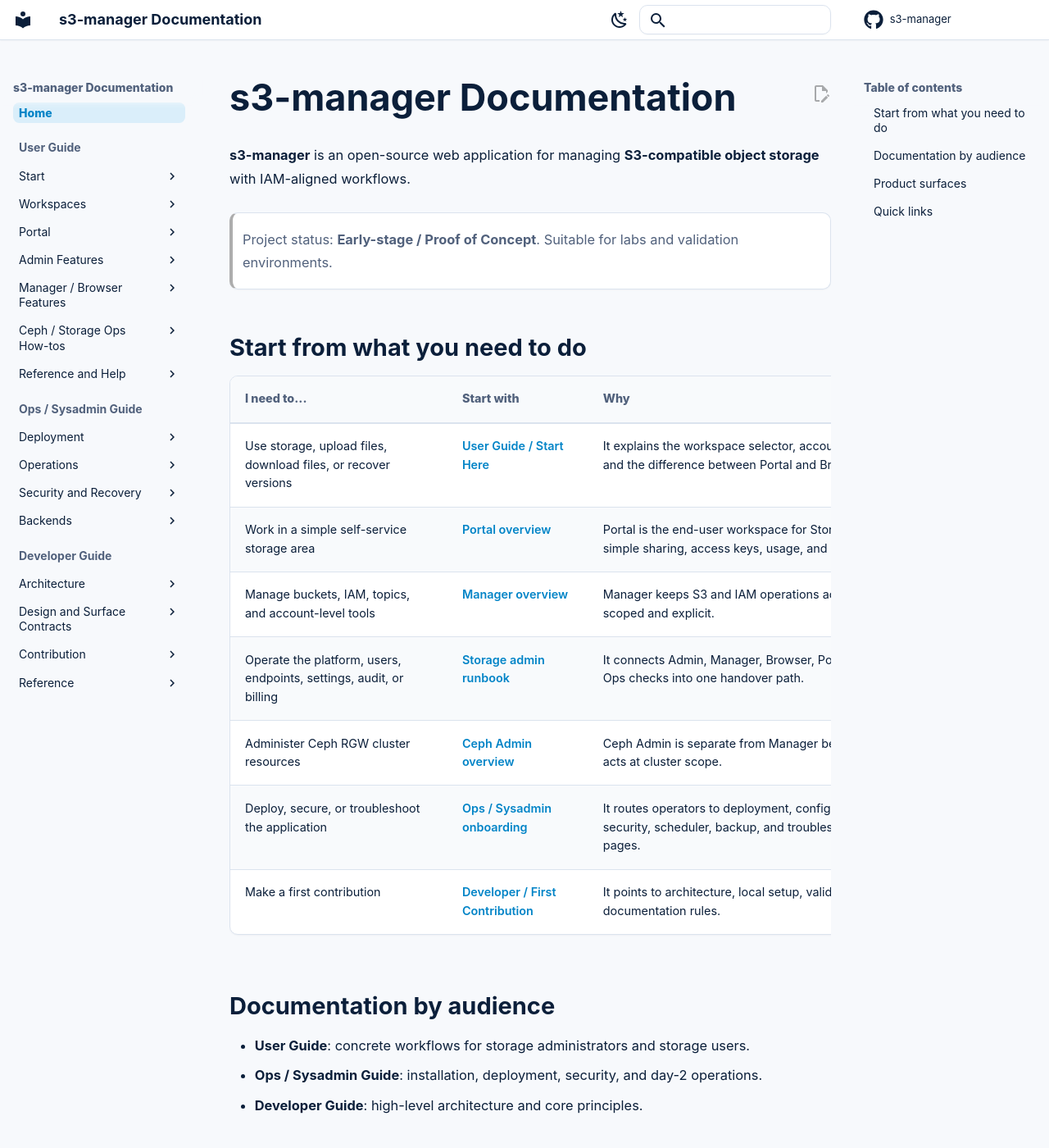
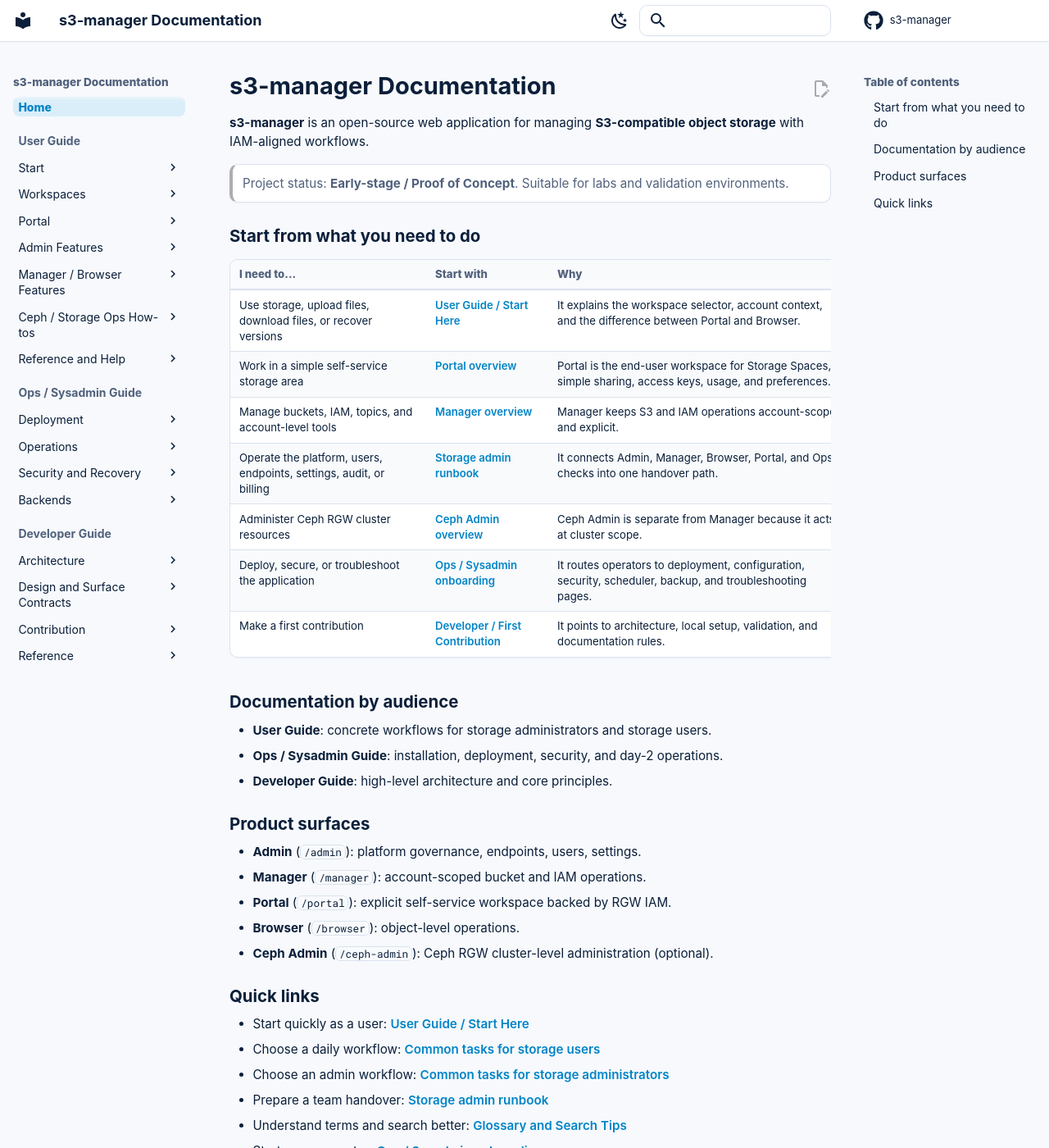
Before and after one commit to ksperis/s3-manager, an MkDocs documentation site: the page built from doc/docs/index.md, in a window 1280 px wide and 1400 px high. Shown: the whole window at 82% size. Built offline with MkDocs 1.6.1 and Material for MkDocs 9.7.7, drawn with Linux system fonts in a browser that asks for light colours; comment, search, counter and statistics services are not loaded.

Commit message:
docs(docs): make documentation theme more compact
Why:
Keep the published documentation aligned with the application's dense operational workspace style while preserving readability on desktop and mobile.

What:
- Reduce documentation heading scale, vertical rhythm, table padding, callout spacing, and navigation spacing.
- Compact screenshot carousel and lightbox chrome so screenshots keep more visual priority.
- Document the compact density rule in the theme and docs maintenance guidelines.

Validation:
- rtk git diff --check -- doc
- rtk npm --prefix frontend run docs:screenshots:check
- rtk python3 -m mkdocs build --strict --config-file doc/mkdocs.yml --site-dir /private/tmp/s3-manager-docs-compact
- rtk node /private/tmp/s3-manager-docs-compact-smoke.mjs

```diff
--- a/doc/docs/assets/stylesheets/docs-theme.css
+++ b/doc/docs/assets/stylesheets/docs-theme.css
@@ -162,6 +162,7 @@
   border-radius: 0.5rem;
   background: var(--shell-control-bg);
   box-shadow: var(--shell-control-shadow);
+  min-height: 1.9rem;
 }
 
 .md-search__form:hover {
@@ -173,17 +174,17 @@
 }
 
 .md-main__inner {
-  margin-top: 1.25rem;
+  margin-top: 0.85rem;
 }
 
 .md-content__inner {
-  padding-bottom: 3.5rem;
+  padding-bottom: 2.75rem;
 }
 
 .md-typeset {
   color: var(--s3-docs-text);
-  font-size: 0.82rem;
-  line-height: 1.72;
+  font-size: 0.76rem;
+  line-height: 1.54;
   overflow-x: auto;
 }
 
@@ -196,26 +197,37 @@
 }
 
 .md-typeset h1 {
-  margin: 0 0 1.55rem;
-  font-size: 2.25rem;
-  line-height: 1.12;
+  margin: 0 0 0.78rem;
+  font-size: 1.45rem;
+  line-height: 1.18;
 }
 
 .md-typeset h2 {
-  margin: 2.4rem 0 0.8rem;
-  padding-top: 0.25rem;
-  font-size: 1.45rem;
-  line-height: 1.22;
+  margin: 1.28rem 0 0.42rem;
+  padding-top: 0.1rem;
+  font-size: 1.02rem;
+  line-height: 1.26;
 }
 
 .md-typeset h3 {
-  margin-top: 1.75rem;
-  font-size: 1.02rem;
+  margin-top: 0.95rem;
+  font-size: 0.88rem;
+  line-height: 1.3;
 }
 
 .md-typeset p,
 .md-typeset li {
-  max-width: 78ch;
+  max-width: 82ch;
+}
+
+.md-typeset p,
+.md-typeset ul,
+.md-typeset ol {
+  margin-block: 0.48rem;
+}
+
+.md-typeset li + li {
+  margin-top: 0.18rem;
 }
 
 .md-typeset a {
@@ -225,8 +237,8 @@
 }
 
 .md-typeset blockquote {
-  margin: 1.35rem 0 1.8rem;
-  padding: 0.9rem 1rem;
+  margin: 0.75rem 0 1rem;
+  padding: 0.55rem 0.72rem;
   border: 1px solid var(--s3-docs-border);
   border-left: 0.24rem solid var(--md-accent-fg-color);
   border-radius: var(--s3-docs-radius);
@@ -242,7 +254,7 @@
 .md-typeset code {
   border: 1px solid var(--s3-docs-border);
   border-radius: 0.3rem;
-  font-size: 0.86em;
+  font-size: 0.84em;
 }
 
 .md-typeset pre > code {
@@ -259,7 +271,7 @@
 
 .md-typeset table:not([class]) {
   width: 100%;
-  min-width: 42rem;
+  min-width: 38rem;
   overflow: hidden;
   border: 1px solid var(--s3-docs-border-strong);
   border-radius: var(--s3-docs-radius);
@@ -267,8 +279,8 @@
   border-spacing: 0;
   background: var(--s3-docs-panel);
   box-shadow: var(--ui-shadow-card);
-  font-size: 0.72rem;
-  line-height: 1.58;
+  font-size: 0.66rem;
+  line-height: 1.44;
 }
 
 .md-typeset table:not([class]) th {
@@ -280,7 +292,7 @@
 
 .md-typeset table:not([class]) th,
 .md-typeset table:not([class]) td {
-  padding: 0.82rem 0.9rem;
+  padding: 0.42rem 0.55rem;
   border-color: var(--s3-docs-border);
   vertical-align: top;
 }
@@ -299,21 +311,26 @@
   border-radius: var(--s3-docs-radius);
   background: var(--ui-surface);
   box-shadow: var(--ui-shadow-soft);
+  margin: 0.85rem 0;
+  font-size: 0.74rem;
 }
 
 .md-typeset .admonition-title,
 .md-typeset summary {
   font-weight: 760;
+  min-height: auto;
 }
 
 .md-nav__title {
   color: var(--s3-docs-muted);
+  font-size: 0.68rem;
   font-weight: 760;
 }
 
 .md-nav__link {
   border-radius: 0.375rem;
-  padding: 0.18rem 0.35rem;
+  padding: 0.12rem 0.32rem;
+  line-height: 1.36;
 }
 
 .md-nav__item .md-nav__link--active {
@@ -378,6 +395,45 @@
   }
 }
 
+@media screen and (max-width: 76.25em) {
+  html .md-typeset h1 {
+    margin-bottom: 0.78rem;
+    font-size: 1.45rem;
+    line-height: 1.18;
+  }
+
+  html .md-typeset h2 {
+    margin-top: 1.28rem;
+    font-size: 1.02rem;
+  }
+}
+
+@media screen and (max-width: 48rem) {
+  html .md-typeset {
+    font-size: 0.76rem;
+    line-height: 1.54;
+  }
+
+  html .md-typeset h1 {
+    font-size: 1.34rem;
+    line-height: 1.2;
+  }
+
+  html .md-typeset h2 {
+    font-size: 0.98rem;
+  }
+
+  html .md-typeset table:not([class]) {
+    font-size: 0.66rem;
+    line-height: 1.44;
+  }
+
+  html .md-typeset table:not([class]) th,
+  html .md-typeset table:not([class]) td {
+    padding: 0.42rem 0.55rem;
+  }
+}
+
 @media screen and (max-width: 44rem) {
   .md-main__inner {
     margin-top: 0.85rem;
--- a/doc/docs/assets/stylesheets/screenshots-gallery.css
+++ b/doc/docs/assets/stylesheets/screenshots-gallery.css
@@ -1,7 +1,7 @@
 .docs-screenshot-carousel {
   display: grid;
-  gap: 1rem;
-  margin: 1rem 0 2rem;
+  gap: 0.7rem;
+  margin: 0.75rem 0 1.35rem;
 }
 
 .docs-screenshot-carousel figure {
@@ -37,10 +37,10 @@
 }
 
 .docs-screenshot-carousel figcaption {
-  padding: 1rem 1.1rem 1.1rem;
+  padding: 0.68rem 0.82rem 0.78rem;
   color: var(--ui-text);
-  font-size: 0.72rem;
-  line-height: 1.55;
+  font-size: 0.68rem;
+  line-height: 1.48;
 }
 
 .docs-screenshot-carousel figcaption strong {
@@ -48,19 +48,19 @@
 }
 
 .docs-screenshot-carousel.is-enhanced {
-  gap: 0.9rem;
+  gap: 0.65rem;
 }
 
 .docs-screenshot-carousel__controls {
   display: flex;
   align-items: center;
   justify-content: space-between;
-  gap: 0.75rem;
+  gap: 0.55rem;
 }
 
 .docs-screenshot-carousel__nav {
   display: flex;
-  gap: 0.55rem;
+  gap: 0.4rem;
 }
 
 .docs-screenshot-carousel__button,
@@ -71,10 +71,10 @@
   color: var(--ui-text);
   cursor: pointer;
   font: inherit;
-  font-size: 0.7rem;
+  font-size: 0.66rem;
   font-weight: 700;
   line-height: 1;
-  padding: 0.75rem 0.9rem;
+  padding: 0.55rem 0.68rem;
   transition: border-color 160ms ease, color 160ms ease, transform 160ms ease, background-color 160ms ease;
 }
 
@@ -97,7 +97,7 @@
 .docs-screenshot-carousel__counter,
 .docs-screenshot-lightbox__counter {
   color: var(--ui-text-muted);
-  font-size: 0.7rem;
+  font-size: 0.64rem;
   font-weight: 700;
   letter-spacing: 0.08em;
   text-transform: uppercase;
@@ -154,15 +154,15 @@
 .docs-screenshot-trigger__hint,
 .docs-screenshot-carousel__image-hint {
   position: absolute;
-  right: 0.95rem;
-  bottom: 0.95rem;
+  right: 0.7rem;
+  bottom: 0.7rem;
   z-index: 1;
-  padding: 0.45rem 0.65rem;
+  padding: 0.34rem 0.5rem;
   border: 1px solid rgba(255, 255, 255, 0.22);
   border-radius: 0.375rem;
   background: rgba(15, 23, 42, 0.72);
   color: #fff;
-  font-size: 0.65rem;
+  font-size: 0.6rem;
   font-weight: 700;
   letter-spacing: 0.03em;
   pointer-events: none;
@@ -178,15 +178,15 @@
 
 .docs-screenshot-carousel__thumbnails {
   display: grid;
-  gap: 0.75rem;
-  grid-template-columns: repeat(auto-fit, minmax(8.5rem, 1fr));
+  gap: 0.5rem;
+  grid-template-columns: repeat(auto-fit, minmax(7.4rem, 1fr));
 }
 
 .docs-screenshot-carousel__thumb,
 .docs-screenshot-lightbox__thumb {
   display: grid;
-  gap: 0.45rem;
-  padding: 0.45rem;
+  gap: 0.32rem;
+  padding: 0.32rem;
   border: 1px solid var(--ui-border);
   border-radius: var(--s3-docs-radius);
   background: var(--ui-surface-muted);
@@ -221,7 +221,7 @@
 
 .docs-screenshot-carousel__thumb-label {
   display: block;
-  font-size: 0.66rem;
+  font-size: 0.62rem;
   font-weight: 700;
   letter-spacing: 0.01em;
 }
@@ -233,7 +233,7 @@
   display: flex;
   align-items: center;
   justify-content: center;
-  padding: 0.5rem;
+  padding: 0.35rem;
   background: rgba(2, 6, 23, 0.84);
   backdrop-filter: blur(10px);
 }
@@ -246,11 +246,11 @@
   display: grid;
   grid-template-columns: minmax(0, 1fr);
   grid-template-rows: minmax(0, 1fr) auto;
-  gap: 0.6rem;
-  width: min(98vw, 110rem);
-  height: calc(100vh - 1rem);
-  height: calc(100dvh - 1rem);
-  padding: 0.5rem;
+  gap: 0.42rem;
+  width: min(99vw, 112rem);
+  height: calc(100vh - 0.7rem);
+  height: calc(100dvh - 0.7rem);
+  padding: 0.38rem;
   overflow: hidden;
   border: 1px solid rgba(148, 163, 184, 0.18);
   border-radius: var(--s3-docs-radius);
@@ -300,9 +300,9 @@
   display: flex;
   align-items: center;
   justify-content: space-between;
-  gap: 1rem;
+  gap: 0.75rem;
   min-width: 0;
-  padding: 0.85rem 1rem;
+  padding: 0.62rem 0.78rem;
   border-bottom: 1px solid rgba(255, 255, 255, 0.12);
   background: rgba(2, 6, 23, 0.96);
   pointer-events: auto;
@@ -310,7 +310,7 @@
 
 .docs-screenshot-lightbox__meta {
   display: grid;
-  gap: 0.35rem;
+  gap: 0.22rem;
   min-width: 0;
   max-width: min(72rem, calc(100% - 7rem));
 }
@@ -318,7 +318,7 @@
 .docs-screenshot-lightbox__title {
   margin: 0;
   color: #fff;
-  font-size: 1rem;
+  font-size: 0.9rem;
   font-weight: 700;
   line-height: 1.2;
   text-shadow: 0 1px 2px rgba(2, 6, 23, 0.4);
@@ -333,7 +333,7 @@
   position: relative;
   z-index: 1;
   flex: 0 0 auto;
-  padding-inline: 1rem;
+  padding-inline: 0.78rem;
   border-color: rgba(255, 255, 255, 0.18);
   background: rgba(15, 23, 42, 0.72);
   color: #fff;
@@ -369,8 +369,8 @@
   align-self: center;
   z-index: 2;
   width: auto;
-  min-width: 4rem;
-  padding: 0.75rem;
+  min-width: 3.4rem;
+  padding: 0.55rem;
   border: 0;
   background: transparent;
   color: #fff;
@@ -393,12 +393,12 @@
   display: inline-flex;
   align-items: center;
   justify-content: center;
-  width: 2.85rem;
-  height: 2.85rem;
+  width: 2.45rem;
+  height: 2.45rem;
   border: 1px solid rgba(255, 255, 255, 0.26);
   border-radius: 999px;
   background: rgba(15, 23, 42, 0.72);
-  font-size: 2rem;
+  font-size: 1.68rem;
   line-height: 1;
   transition: transform 160ms ease, background-color 160ms ease, opacity 160ms ease;
 }
@@ -430,7 +430,7 @@
   grid-area: caption;
   z-index: 3;
   min-width: 0;
-  padding: 0.85rem 1rem;
+  padding: 0.62rem 0.78rem;
   border-top: 1px solid rgba(255, 255, 255, 0.12);
   background: rgba(2, 6, 23, 0.96);
   pointer-events: auto;
@@ -439,8 +439,8 @@
 .docs-screenshot-lightbox__caption {
   max-width: min(80rem, 100%);
   color: #fff;
-  font-size: 0.82rem;
-  line-height: 1.55;
+  font-size: 0.76rem;
+  line-height: 1.45;
   text-shadow: 0 1px 2px rgba(2, 6, 23, 0.48);
 }
 
@@ -455,22 +455,22 @@
 
 .docs-screenshot-lightbox__thumbnails {
   display: flex;
-  gap: 0.45rem;
+  gap: 0.35rem;
   overflow-x: auto;
   padding: 0.05rem;
   scrollbar-width: thin;
 }
 
 .docs-screenshot-lightbox__thumb {
-  flex: 0 0 clamp(5.75rem, 8vw, 7.5rem);
+  flex: 0 0 clamp(5.25rem, 7.4vw, 6.85rem);
   gap: 0;
-  padding: 0.25rem;
+  padding: 0.2rem;
   border-radius: var(--s3-docs-radius);
 }
 
 .docs-screenshot-lightbox__thumb img {
   width: 100%;
-  height: 3.8rem;
+  height: 3.35rem;
   object-fit: cover;
 }
 
```
Also changed, not shown: doc/docs/developer/docs-maintenance.md (+5 -2 lines), doc/docs/developer/ui-theme-guidelines.md (+3 -0 lines).
